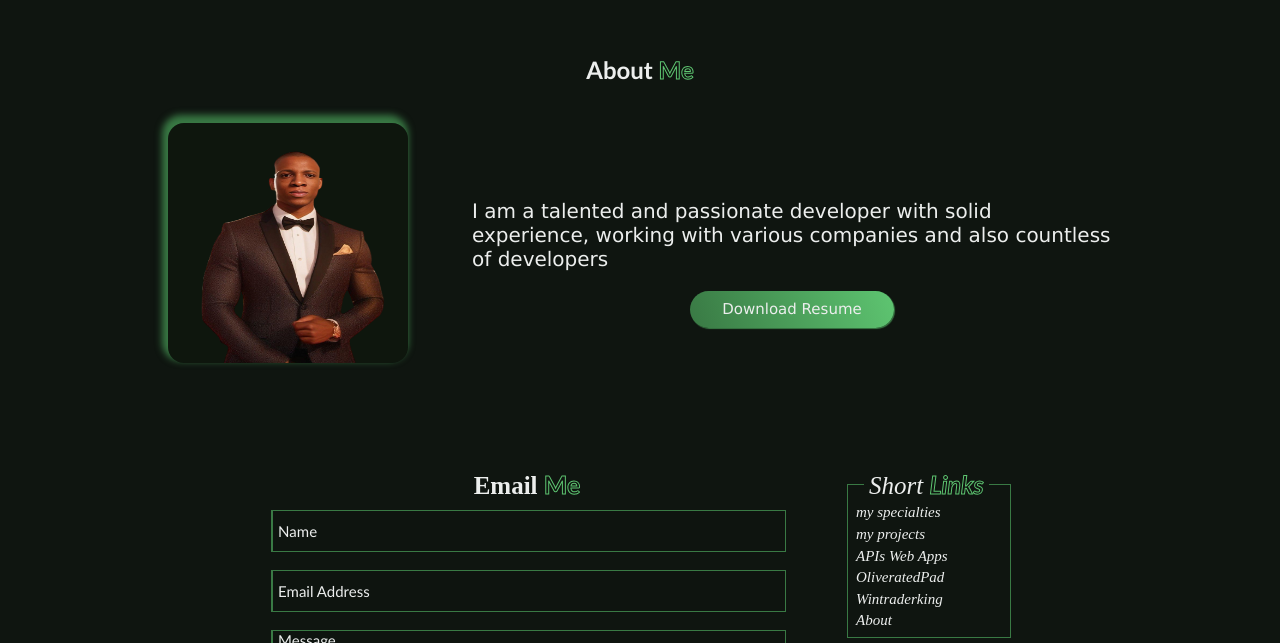
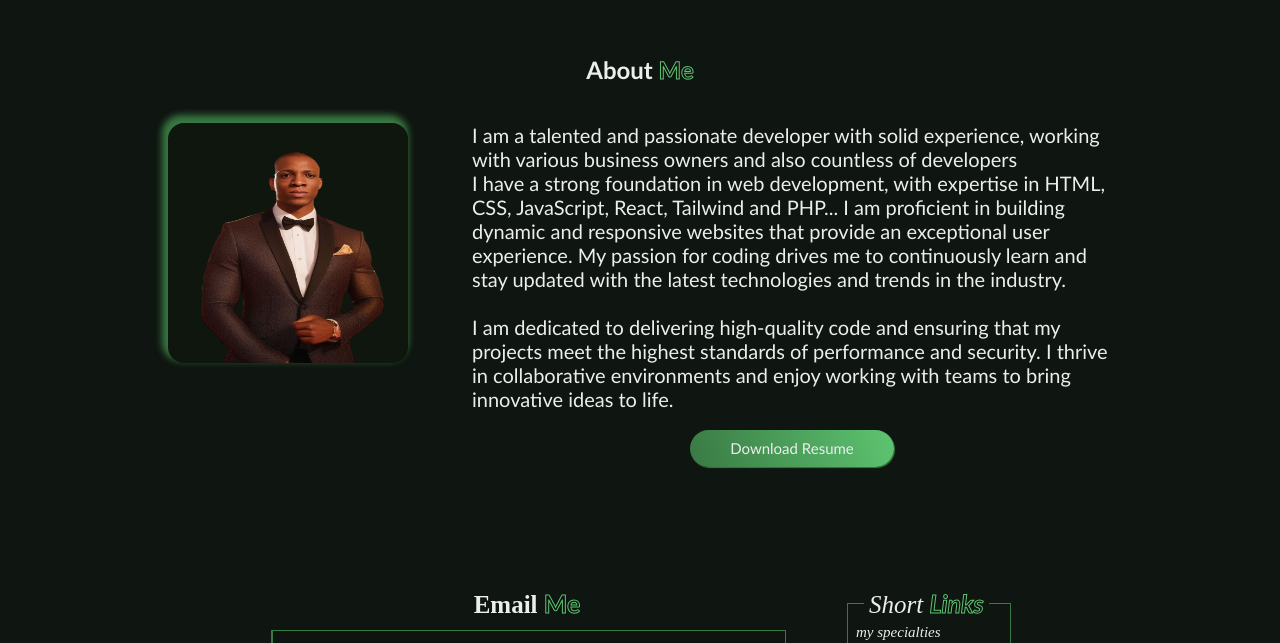
Before and after one commit to Oliverated/Ratedcodes, a plain HTML site: page index.html in a window 1280 px wide. Shown: the part 1420-2063 px from the top of the page. Drawn offline with Linux system fonts and the light colour scheme.

Commit message:
added about text

```diff
--- a/index.html
+++ b/index.html
@@ -315,9 +315,20 @@
         >
           <article class="about-text">
             I am a talented and passionate developer with solid experience,
-            working with various companies and also countless of developers
-            <!-- <br>
-          below is my cv, download to get more info... -->
+            working with various business owners and also countless of developers
+
+            <br />
+            I have a strong foundation in web development, with expertise in
+            HTML, CSS, JavaScript, React, Tailwind and PHP... I am proficient in building dynamic
+            and responsive websites that provide an exceptional user experience.
+            My passion for coding drives me to continuously learn and stay
+            updated with the latest technologies and trends in the industry.
+            <br />
+            <br />
+            I am dedicated to delivering high-quality code and ensuring that my
+            projects meet the highest standards of performance and security. I
+            thrive in collaborative environments and enjoy working with teams to
+            bring innovative ideas to life.
           </article>
           <a class="download" href="doc/Ovbiebo O. Oliver1.pdf" download
             >Download Resume</a
--- a/style.css
+++ b/style.css
@@ -531,11 +531,10 @@ a {
 .about-block-text {
   width: 50%;
   font-size: 20px;
-  margin-top: 6%;
+  /* margin-top: 6%; */
   margin-left: 5%;
   font-weight: light;
-  font-family: "Lucida Sans", "Lucida Sans Regular", "Lucida Grande",
-    "Lucida Sans Unicode", Geneva, Verdana, sans-serif;
+  font-family: "Gill Sans", "Gill Sans MT", Calibri, "Trebuchet MS", sans-serif;
 }
 
 .download {
```
